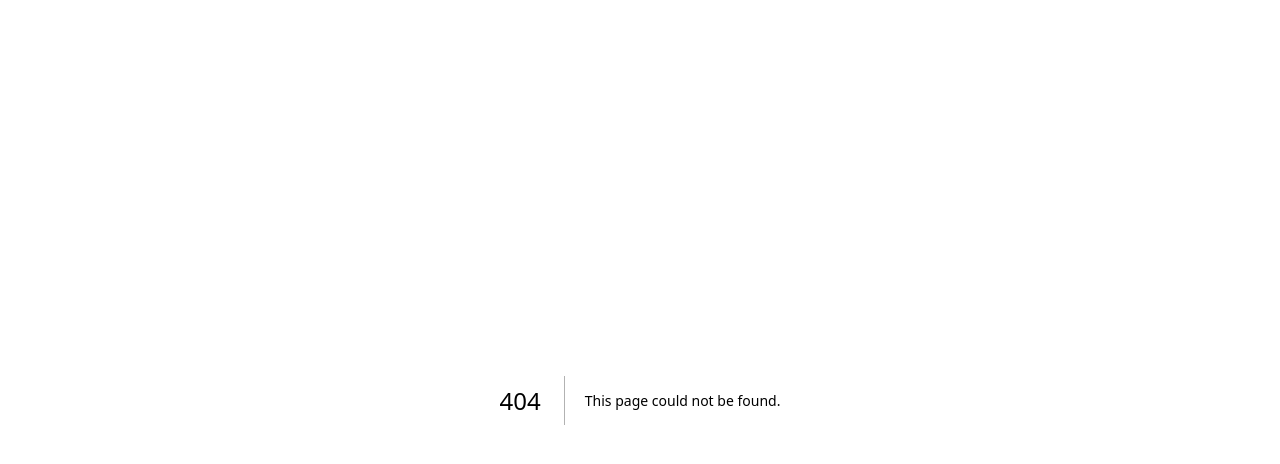
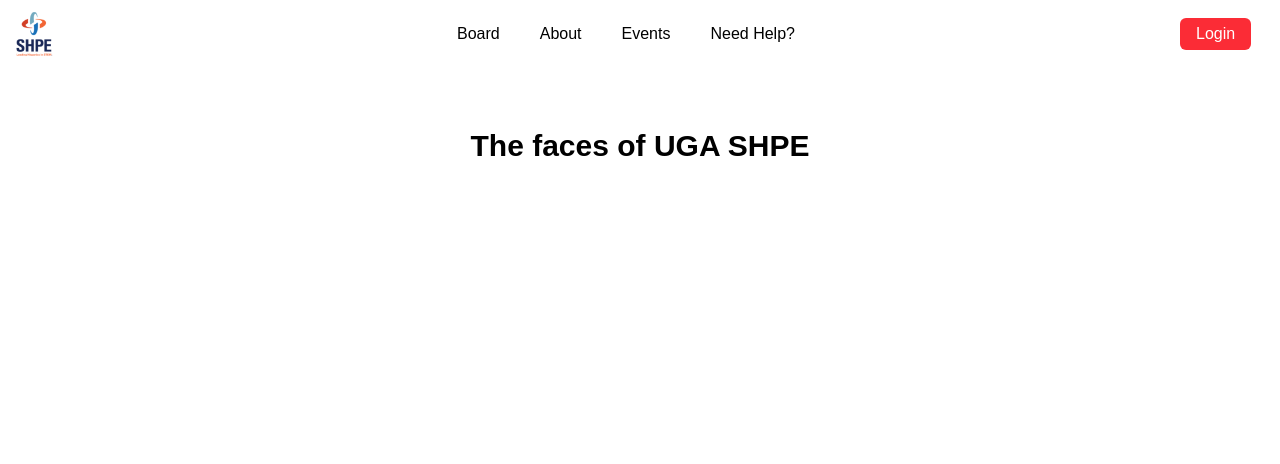
Before and after one commit to alan-acosta1/SHPEUGA-Website, a Next.js app: page /board in a window 1280 px wide. Before the commit this address had no page. Shown: the top 464 px of the page. Built offline with nearby package versions, Linux system fonts and the light colour scheme.

Commit message:
Basic set up

```diff
--- /dev/null
+++ b/app/about/page.tsx
@@ -0,0 +1,14 @@
+import NavBar from "../components/NavBar"
+export default function AboutPage(){
+
+return(
+   <main className="min-h-screen w-full bg-white flex flex-col items-center">
+    <NavBar></NavBar>
+    <div className="w-full max-w-3xl flex flex-col items-center py-32 px-16">
+        <h1 className="text-center text-3xl text-black font-bold">
+            About SHPE
+        </h1>
+    </div>
+   </main>
+)
+}
--- /dev/null
+++ b/app/board/page.tsx
@@ -0,0 +1,14 @@
+import NavBar from "../components/NavBar";
+
+export default function boardPage(){
+    return(
+        <main className="min-h-screen w-full bg-white flex flex-col items-center">
+            <NavBar></NavBar>
+            <div className="w-full max-w-3xl flex flex-col items-center py-32 px-16">
+                <h1 className="text-center text-3xl text-black font-bold">
+                    The faces of UGA SHPE
+                </h1>
+            </div>
+           </main>
+    )
+}
--- a/app/components/NavBar.tsx
+++ b/app/components/NavBar.tsx
@@ -1,9 +1,7 @@
 "use client"
 import Link from "next/link";
 import Image from "next/image";
-function noFunc() {
 
-}
 export default function NavBar() {
 
     return (
@@ -12,10 +10,10 @@ export default function NavBar() {
                 <Image src="/images/shpelogo.png" alt="SHPE Logo" width={60} height={60} className="mr-2"/>
             </a>
             <div className="flex items-left gap-10">
-                <Link href="/" className="text-black hover:text-red-500 transition-colors">Home</Link>
+                <Link href="/board" className="text-black hover:text-red-500 transition-colors">Board</Link>
                 <Link href="/about" className="text-black hover:text-red-500 transition-colors">About</Link>
-                <Link href="/events" className="text-black hover:text-red-500 transition-colors">Events</Link>
-                <Link href="/contact" className="text-black hover:text-red-500 transition-colors">Contact</Link>
+                <Link href="/event" className="text-black hover:text-red-500 transition-colors">Events</Link>
+                {/*<Link href="/contact" className="text-black hover:text-red-500 transition-colors">Contact</Link>*/}
                 <Link href="/resources" className="text-black hover:text-red-500 transition-colors">Need Help?</Link>
             </div>
             <div className="h-8 w-24">
--- /dev/null
+++ b/app/event/page.tsx
@@ -0,0 +1,14 @@
+import NavBar from "../components/NavBar";
+
+export default function eventPage(){
+    return(
+        <main className="min-h-screen w-full bg-white flex flex-col items-center">
+        <NavBar></NavBar>
+        <div className="w-full max-w-3xl flex flex-col items-center py-32 px-16">
+            <h1 className="text-center text-3xl text-black font-bold">
+                Events
+            </h1>
+        </div>
+       </main>
+    )
+}
```
